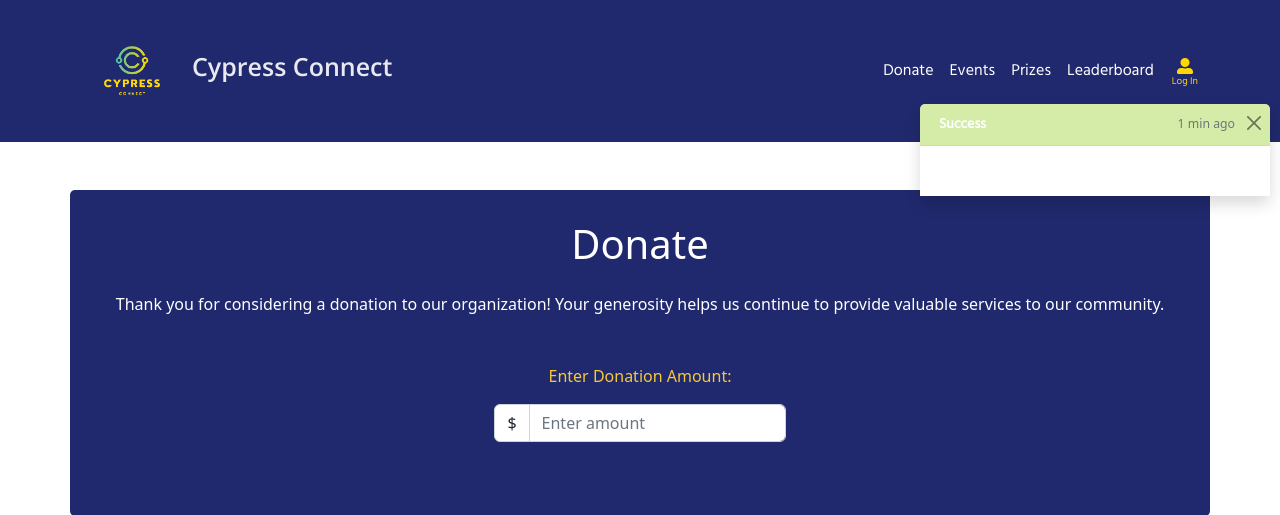
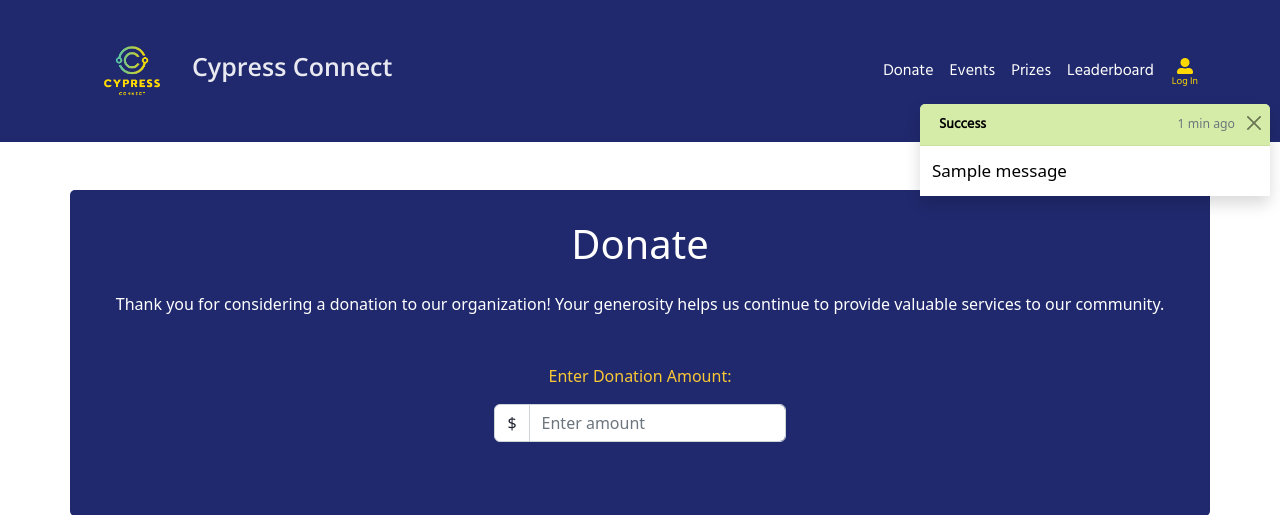
Before and after one commit to SharSrivastava87/TSA_Software_Development, a Django app: page /donate/ in a window 1280 px wide. Shown: the top 515 px of the page. Run offline with Django 4.2, Linux system fonts and the light colour scheme; one stand-in notice (Sample message) is shown; some libraries are stand-ins or nearby versions.

Commit message:
Fixed styling issue with popup notifications

```diff
--- a/templates/base.html
+++ b/templates/base.html
@@ -82,14 +82,14 @@
                     <div class="toast-header" style="background: #d5eca8"><i class="fa-solid fa-circle-check"
                                                                              style="margin-right: 7px;color: var(--bs-success);"></i><strong
                             class="me-auto"
-                            style="color: #ffffff;font-family: Hind, sans-serif;">Success</strong><small>1
+                            style="color: #000000;font-family: Hind, sans-serif;">Success</strong><small>1
                         min
                         ago</small>
                         <button class="btn-close ms-2 mb-1 close shadow-none" data-bs-dismiss="toast"></button>
                     </div>
                     <div class="toast-body d-xl-flex justify-content-between align-items-xl-center" role="alert"
                          style="background: #ffffff;">
-                        <span style="font-size: 17px; color: #ffffff;">{{ message }}</span>
+                        <span style="font-size: 17px; color: #000000;">{{ message }}</span>
                     </div>
                 </div>
             {% elif message.tags == 'warning' %}
@@ -97,26 +97,26 @@
                     <div class="toast-header" style="background: #fdfaaa;"><i class="fa-solid fa-circle-exclamation"
                                                                               style="margin-right: 7px;color: var(--bs-warning);"></i><strong
                             class="me-auto"
-                            style="color: #ffffff;font-family: Hind, sans-serif;">Warning</strong><small>1 min
+                            style="color: #000000;font-family: Hind, sans-serif;">Warning</strong><small>1 min
                         ago</small>
                         <button class="btn-close ms-2 mb-1 close shadow-none" data-bs-dismiss="toast"></button>
                     </div>
                     <div class="toast-body d-xl-flex justify-content-between align-items-xl-center" role="alert"
                          style="background: #ffffff"><span
-                            style="font-size: 18px;color: #ffffff;">{{ message }}</span></div>
+                            style="font-size: 18px;color: #000000;">{{ message }}</span></div>
                 </div>
             {% elif message.tags == 'info' %}
                 <div class="toast fade show border-0" role="alert" style="display: block; margin-bottom: 5px">
                     <div class="toast-header" style="background: #aaf1fd;">
                         <i class="fa-solid fa-circle-info" style="margin-right: 7px;color: var(--bs-info);"></i><strong
                             class="me-auto"
-                            style="color: #ffffff;font-family: Hind, sans-serif;">Information</strong><small>1 min
+                            style="color: #000000;font-family: Hind, sans-serif;">Information</strong><small>1 min
                         ago</small>
                         <button class="btn-close ms-2 mb-1 close shadow-none" data-bs-dismiss="toast"></button>
                     </div>
                     <div class="toast-body d-xl-flex justify-content-between align-items-xl-center" role="alert"
                          style="background: #ffffff"><span
-                            style="font-size: 18px;color: #ffffff;">{{ message }}</span></div>
+                            style="font-size: 18px;color: #000000;">{{ message }}</span></div>
                 </div>
             {% elif message.tags == 'error' %}
                 <div class="toast fade show border-0" role="alert" style="display: block; margin-bottom: 5px">
@@ -125,13 +125,13 @@
                            style="margin-right: 7px;color: var(--bs-danger);"></i>
                         <strong
                                 class="me-auto"
-                                style="color: #ffffff;font-family: Hind, sans-serif;">Error</strong><small>1 min
+                                style="color: #000000;font-family: Hind, sans-serif;">Error</strong><small>1 min
                         ago</small>
                         <button class="btn-close ms-2 mb-1 close shadow-none" data-bs-dismiss="toast"></button>
                     </div>
                     <div class="toast-body d-xl-flex justify-content-between align-items-xl-center" role="alert"
                          style="background: #ffffff"><span
-                            style="font-size: 18px;color: #ffffff;">{{ message }}</span></div>
+                            style="font-size: 18px;color: #000000;">{{ message }}</span></div>
                 </div>
             {% endif %}
         {% endfor %}
```
Also changed, not shown: db.sqlite3.
